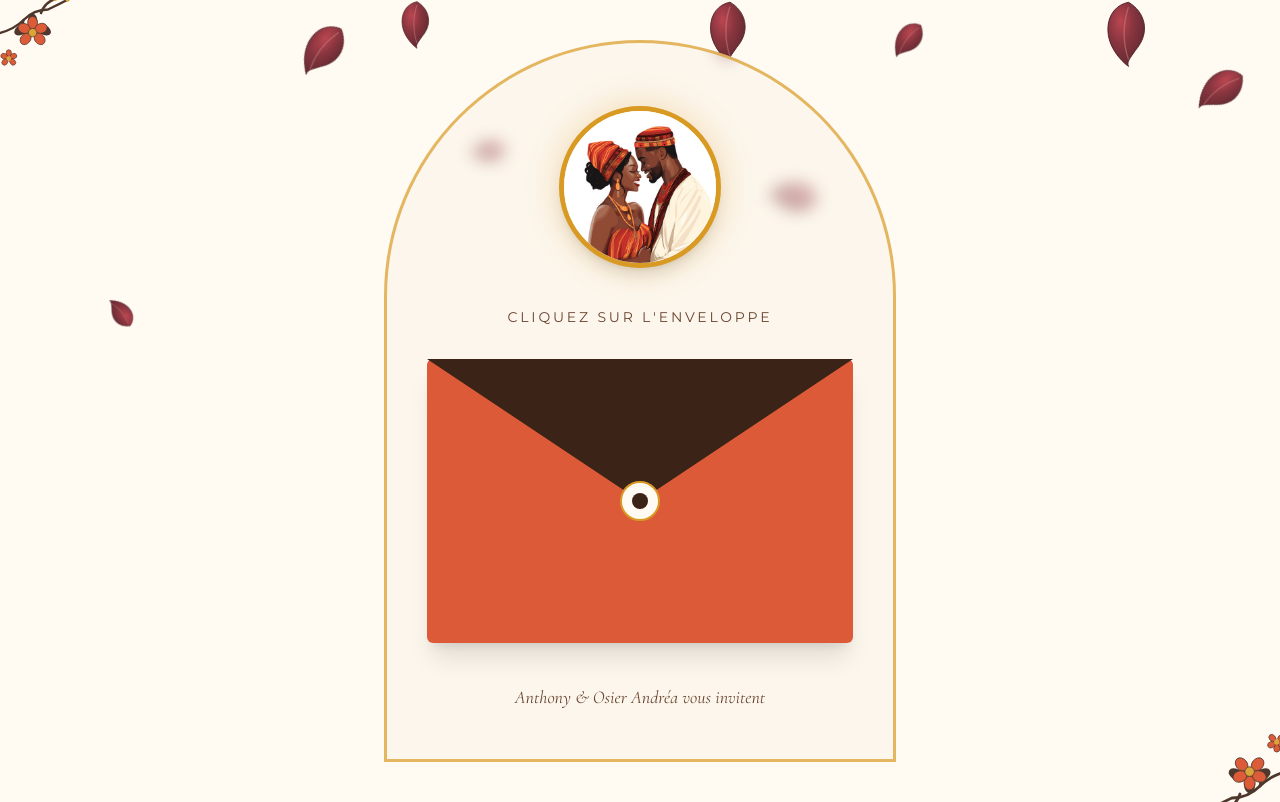
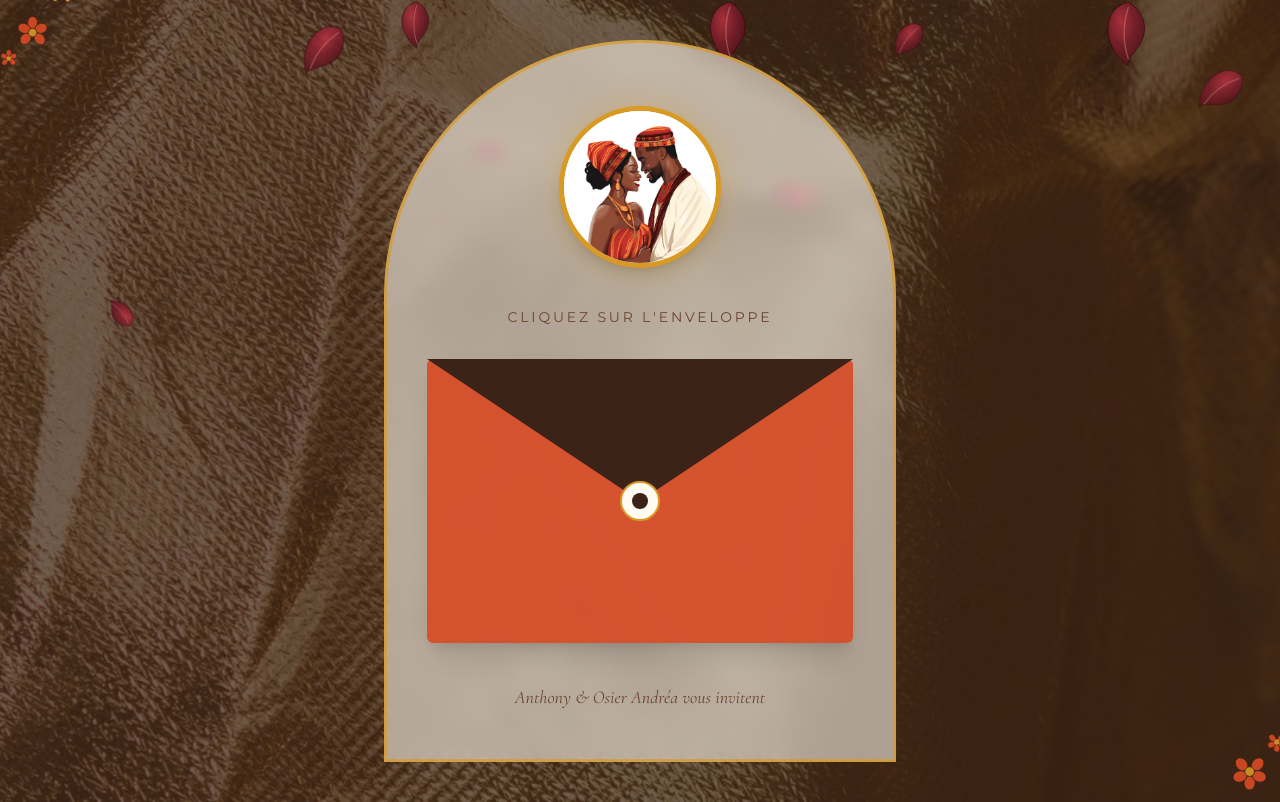
Before and after one commit to Bnfs/mariage-anthony-osier, a React (Vite) app: page / in a window 1280 px wide. Built offline with nearby package versions, Linux system fonts and the light colour scheme.

Commit message:
Fond en tissu doré/champagne sur la page enveloppe

```diff
--- a/src/components/Envelope.jsx
+++ b/src/components/Envelope.jsx
@@ -3,6 +3,7 @@ import { motion } from 'framer-motion'
 import WaxPattern from './WaxPattern'
 import FloatingPetals from './FloatingPetals'
 import coupleImg from '../assets/couple.jpeg'
+import goldFabricBg from '../assets/gold-fabric-bg.jpg'
 
 export default function Envelope({ onOpen }) {
   const [opening, setOpening] = useState(false)
@@ -17,8 +18,15 @@ export default function Envelope({ onOpen }) {
     <motion.div
       animate={{ opacity: opening ? 0 : 1 }}
       transition={{ duration: 0.35, delay: opening ? 0.35 : 0 }}
-      className="min-h-screen flex flex-col items-center justify-center relative overflow-hidden bg-ivory px-6 py-10"
+      className="min-h-screen flex flex-col items-center justify-center relative overflow-hidden bg-cocoa px-6 py-10"
     >
+      <img
+        src={goldFabricBg}
+        alt=""
+        className="absolute inset-0 w-full h-full object-cover"
+      />
+      <div className="absolute inset-0 bg-cocoa/70" />
+
       <FloatingPetals />
       <WaxPattern className="absolute -top-2 -left-2 w-28 h-28" />
       <WaxPattern className="absolute -bottom-4 -right-4 w-32 h-32 rotate-180" />
```
Also changed, not shown: src/assets/gold-fabric-bg.jpg (added).
